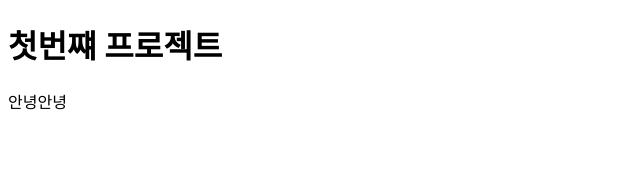
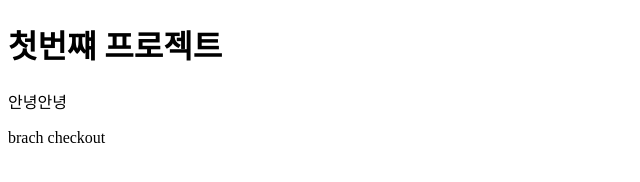
Before and after one commit to mjhn010/js-numberGame, a plain HTML site: page index.html in a window 1280 px wide. Shown: the whole page, without its empty margins (0-640 px from the left). Drawn offline with Linux system fonts and the light colour scheme.

Commit message:
branch checkout

```diff
--- a/index.html
+++ b/index.html
@@ -10,5 +10,6 @@
   <body>
     <h1>첫번쨰 프로젝트</h1>
     <p>안녕안녕</p>
+    <p>brach checkout</p>
   </body>
 </html>
```
